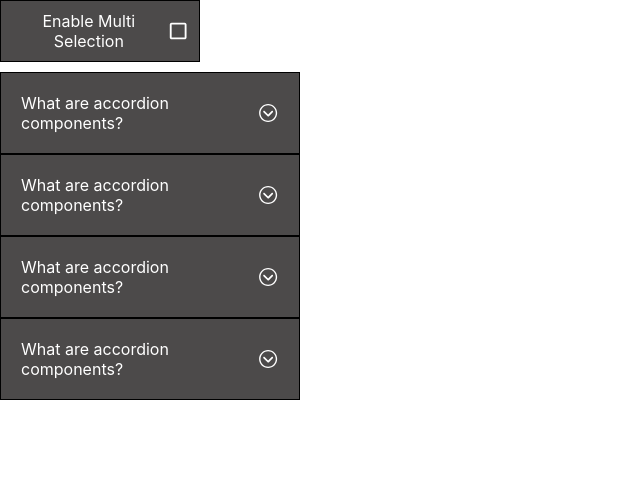
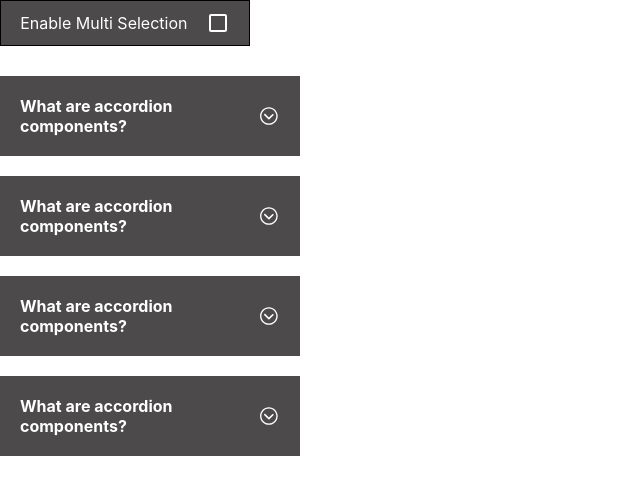
Before and after one commit to lucasgabriel2806/react-projects, a React (Create React App) app: page / in a window 1280 px wide. Shown: the top 494 px of the page, without its empty margins (0-640 px from the left). Built offline with nearby package versions, Linux system fonts and the light colour scheme.

Commit message:
Pequenas atualizações

```diff
--- a/src/components/accordian/Accordian.jsx
+++ b/src/components/accordian/Accordian.jsx
@@ -52,9 +52,11 @@ function Accordian() {
 
                         return (
 
+                            <div className='accordian-container'>
+
                                 <div className='accordian' onClick={accordianOpen}>
 
-                                <div className='title'>
+                                    <h2 className='title'>
 
                                         <p>
                                             {num.question}
@@ -62,11 +64,13 @@ function Accordian() {
 
                                         <IoIosArrowDropdown className='icon' />
 
-                                </div>
+                                    </h2>
 
                                     <p class='description hidden' id={num.id}>
                                         Descrição
                                     </p>
+
+                                </div>
 
                             </div>
 
--- a/src/components/accordian/styles.css
+++ b/src/components/accordian/styles.css
@@ -13,13 +13,17 @@
     text-align: center;
     background: #4c4a4a;
     color: white;
-    width: 200px;
+    width: 250px;
     padding: 10px;
     margin-bottom: 10px;
     border: 1px solid black;
 
     cursor: pointer;
 
+}
+
+.accordian-container {
+    display: flex;
 }
 
 .accordian {
@@ -36,11 +40,14 @@
     justify-content: space-between;
     align-items: center;
 
+    font-size: 1em;
+    font-weight: bold;
     background: #4c4a4a;
     color: white;
     width: 300px;
     padding: 20px;
-    border: 1px solid black;
+    margin-top: 20px;
+    border: 10px solid black, 2px solid black, 0 solid black, 2px solid black;
 
 }
 
@@ -50,9 +57,10 @@
     color: white;
 
     width: 300px;
-    padding: 20px;
-    margin-bottom: 20px;
-    border: 1px solid black;
+    padding: 0px 20px 20px 20px;
+    border: 0 solid black, 2px solid black, 0 solid black, 2px solid black;
+
+    /** transition: display 2s; */
 
 }
 
```
Lines whose indentation alone changed are shown as unchanged.
